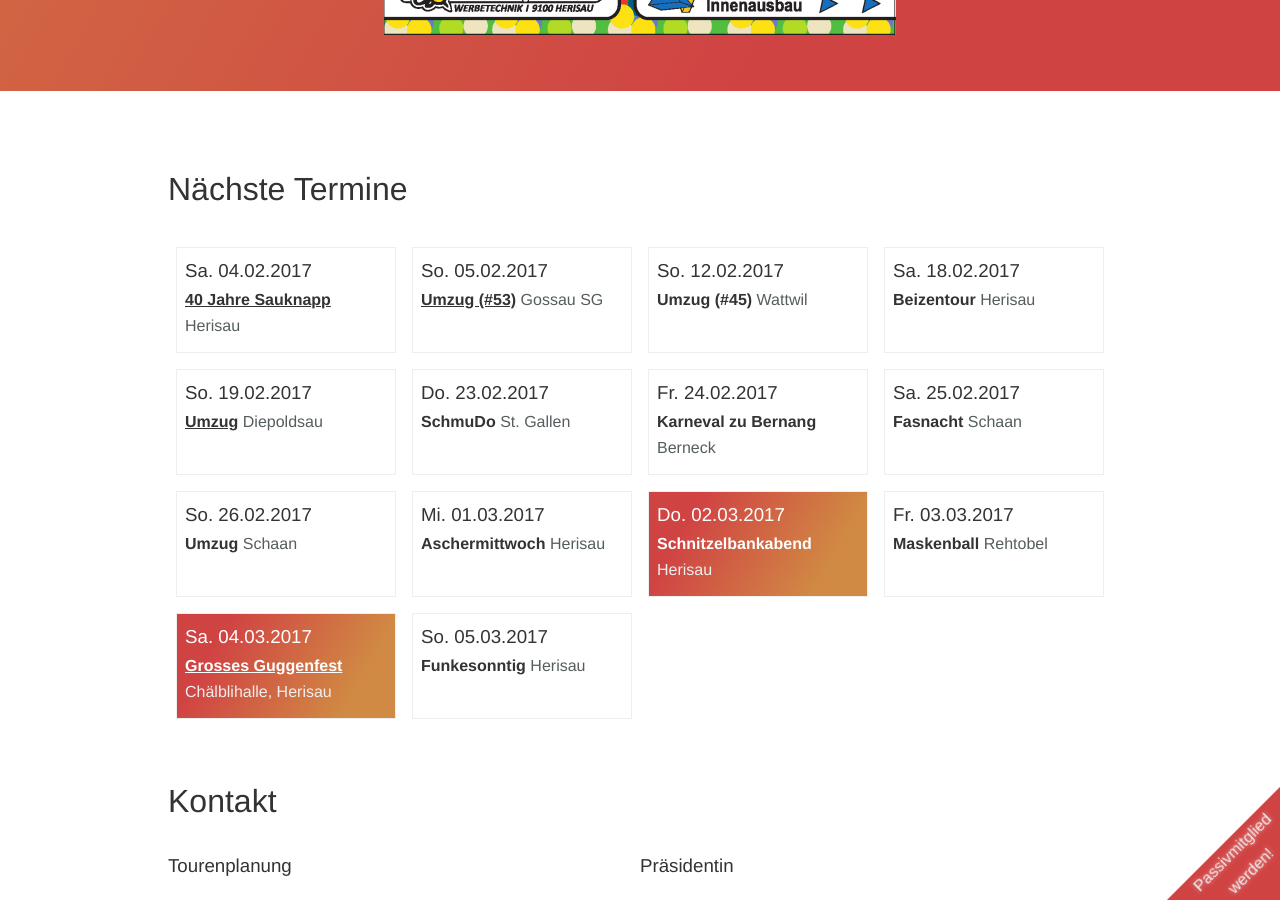
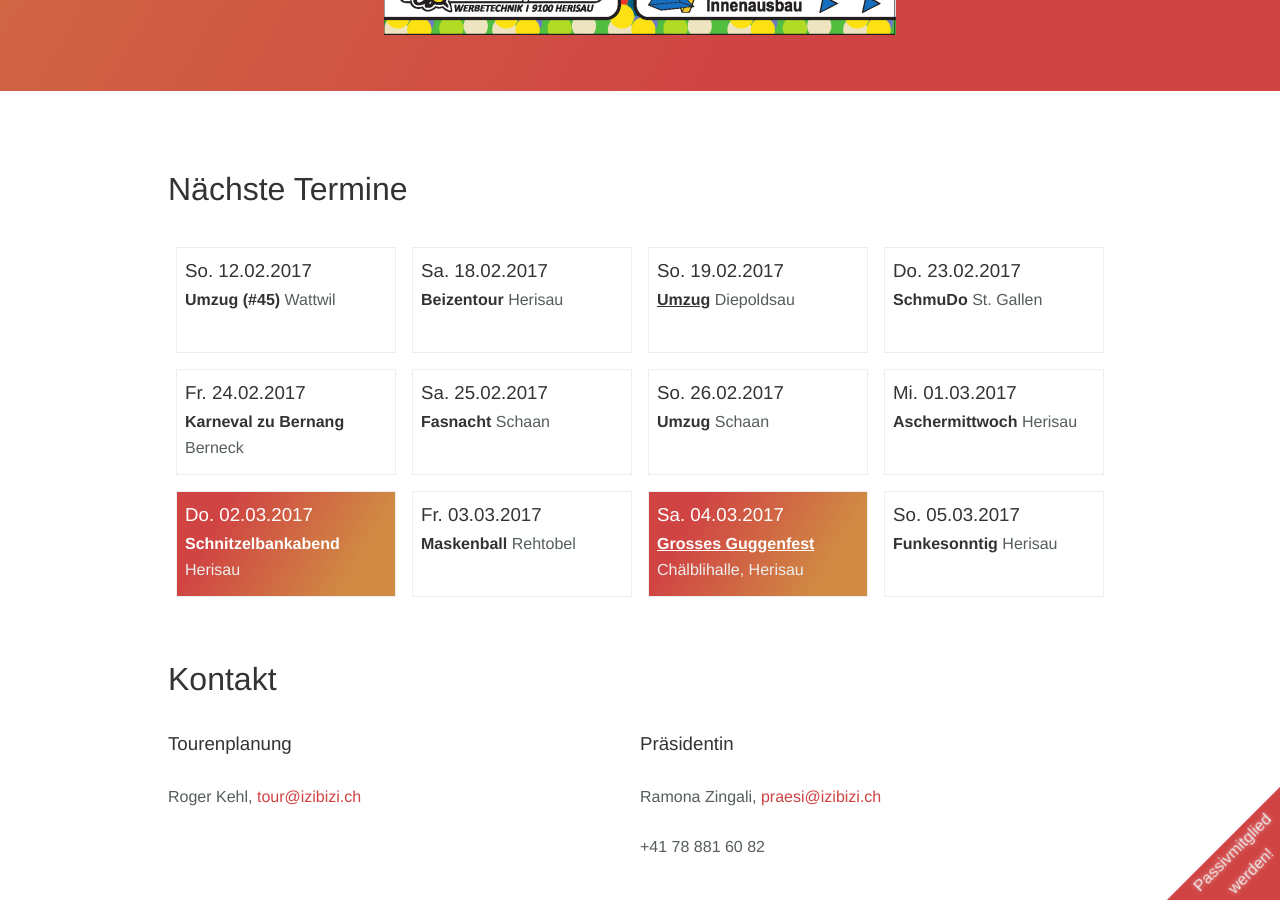
Before and after one commit to izibizi/izibizi.ch, a Jekyll site: the page built from index.html, in a window 1280 px wide and 900 px high, scrolled down 2440 px. Built offline with Jekyll 4.4.1, drawn with Linux system fonts in a browser that asks for light colours.

Commit message:
remove past events

```diff
--- a/_data/termine.yml
+++ b/_data/termine.yml
@@ -1,16 +1,4 @@
 ---
-- datum: '04.02.2017'
-  tag: Sa.
-  event: 40 Jahre Sauknapp
-  wo: Herisau
-  link: https://www.facebook.com/events/1821812598100832/
-
-- datum: '05.02.2017'
-  tag: So.
-  event: Umzug (#53)
-  wo: Gossau SG
-  link: 'http://www.fakogossau.ch/fakogossau/module/pages/detail.asp?IDPage=87&PageKatalogeID=3&menuid=&parentid=&pnx=&TopPnx=&banner=&button='
-
 - datum: '12.02.2017'
   tag: So.
   event: Umzug (#45)
```
